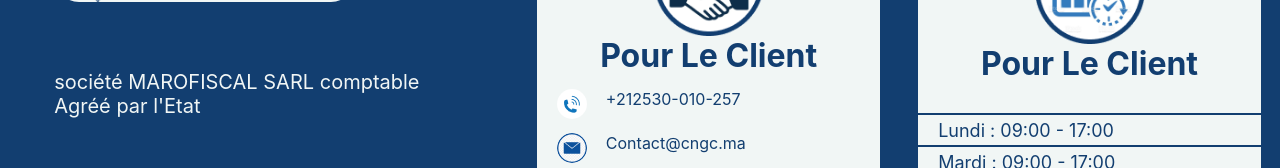
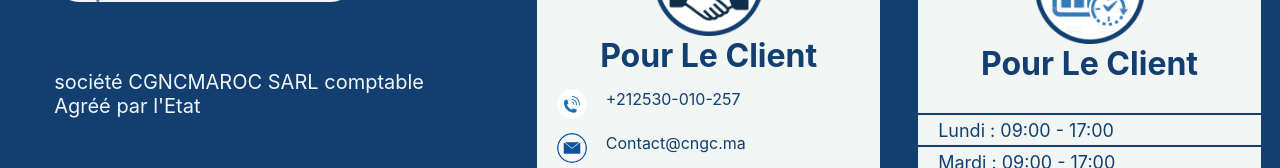
Before and after one commit to hamzajrifi/cngc-maroc, a React (Create React App) app: page / in a window 1280 px wide. Shown: the part 3971-4139 px from the top of the page. Built offline with nearby package versions, Linux system fonts and the light colour scheme.

Commit message:
Update Footer

```diff
--- a/src/Components/Footer/Footer.js
+++ b/src/Components/Footer/Footer.js
@@ -11,7 +11,7 @@
                         <h1 >CNGC-Maroc</h1>
                     </Link>
                 </div>
-                <p className='text-info-footer'>société MAROFISCAL SARL comptable Agréé par l'Etat</p>
+                <p className='text-info-footer'>société CGNCMAROC SARL comptable Agréé par l'Etat</p>
                 <div className='cosial-icon'>
                     <img src='assets/img/icon-facebook.png' alt='icon-facebook'/>
                     <img src='assets/img/whatssap-icon.png' alt='icon-whatssap'/>
```
